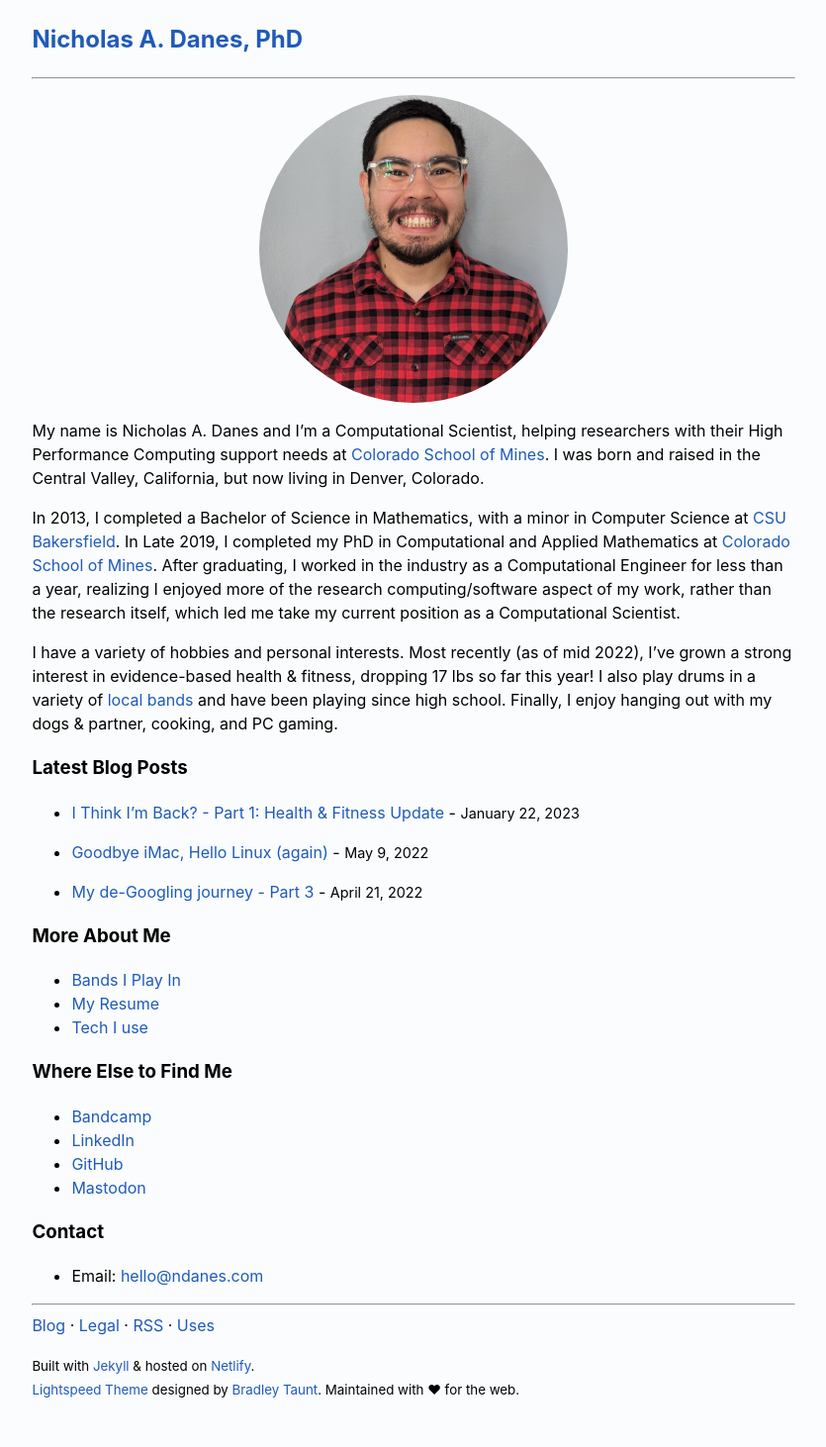
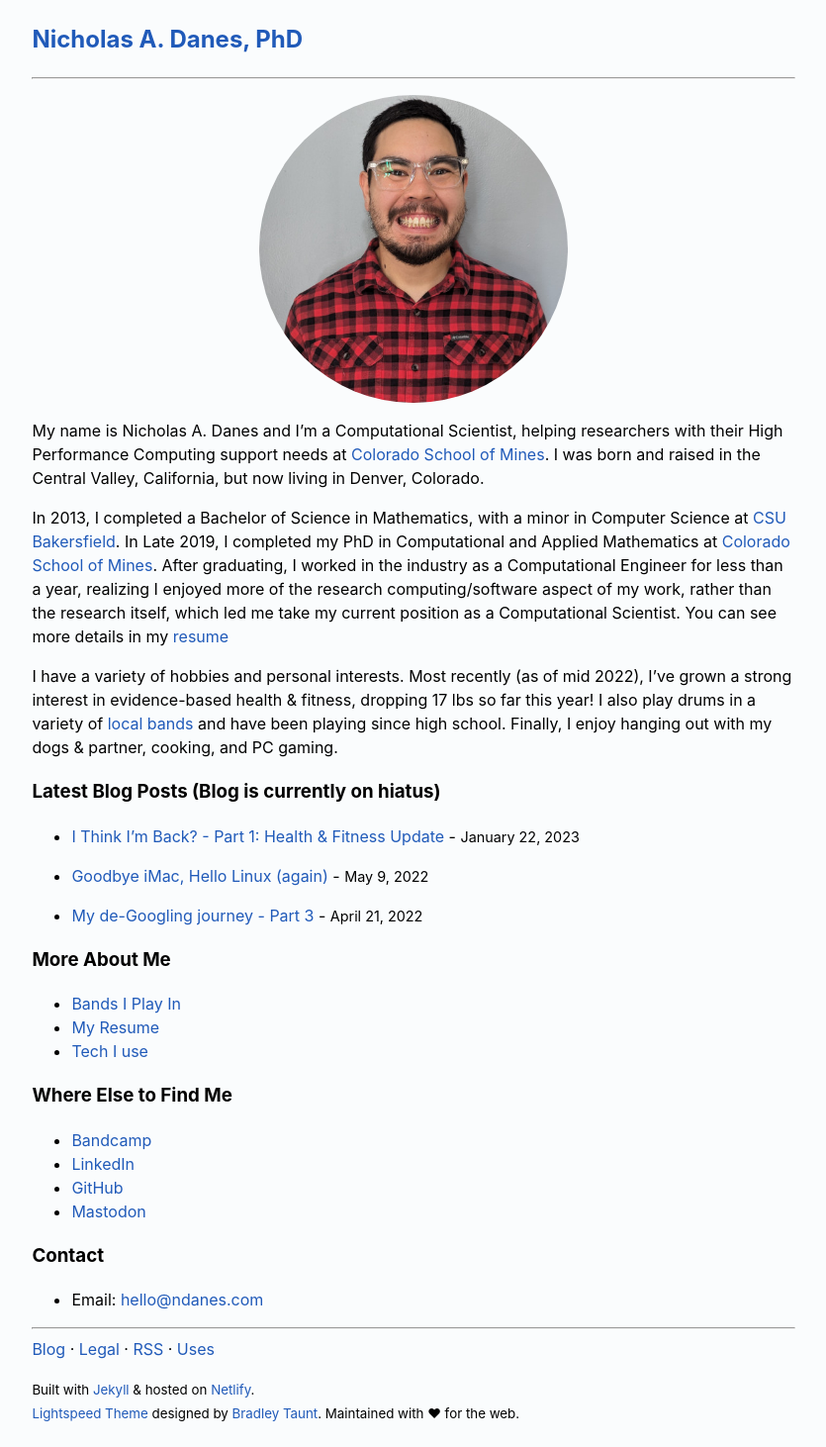
Before and after one commit to danesnick/website_lightspeed, a Jekyll site: the page built from index.markdown, in a window 1280 px wide. Shown: the whole page at 99% size, without its empty margins (222-1057 px from the left). Built offline with Jekyll 4.4.1, drawn with Linux system fonts in a browser that asks for light colours; before the commit the page ends 1438 px from its top, so only the background shows below that.

Commit message:
Update index.markdown

```diff
--- a/index.markdown
+++ b/index.markdown
@@ -9,11 +9,11 @@ permalink: /
 
 My name is Nicholas A. Danes and I'm a Computational Scientist, helping researchers with their High Performance Computing support needs at [Colorado School of Mines](https://ciarc.mines.edu). I was born and raised in the Central Valley, California, but now living in Denver, Colorado.
 
-In 2013, I completed a Bachelor of Science in Mathematics, with a minor in Computer Science at [CSU Bakersfield](https://csub.edu). In Late 2019, I completed my PhD in Computational and Applied Mathematics at [Colorado School of Mines](https://ams.mines.edu). After graduating, I worked in the industry as a Computational Engineer for less than a year, realizing I enjoyed more of the research computing/software aspect of my work, rather than the research itself, which led me take my current position as a Computational Scientist.
+In 2013, I completed a Bachelor of Science in Mathematics, with a minor in Computer Science at [CSU Bakersfield](https://csub.edu). In Late 2019, I completed my PhD in Computational and Applied Mathematics at [Colorado School of Mines](https://ams.mines.edu). After graduating, I worked in the industry as a Computational Engineer for less than a year, realizing I enjoyed more of the research computing/software aspect of my work, rather than the research itself, which led me take my current position as a Computational Scientist. You can see more details in my [resume](/resume)
 
 I have a variety of hobbies and personal interests. Most recently (as of mid 2022), I've grown a strong interest in evidence-based health & fitness, dropping 17 lbs so far this year! I also play drums in a variety of [local bands](/bands) and have been playing since high school. Finally, I enjoy hanging out with my dogs & partner, cooking, and PC gaming.
 
-### Latest Blog Posts
+### Latest Blog Posts (Blog is currently on hiatus)
 {% for post in site.posts limit:3 %}
 
 * <a href="{{ site.baseurl }}{{ post.url }}">{{ post.title }}</a> -  <time style="font-size:90%;" datetime="{{ post.date | date_to_xmlschema }}">{{ post.date | date: "%B %-d, %Y" }}</time>
```
